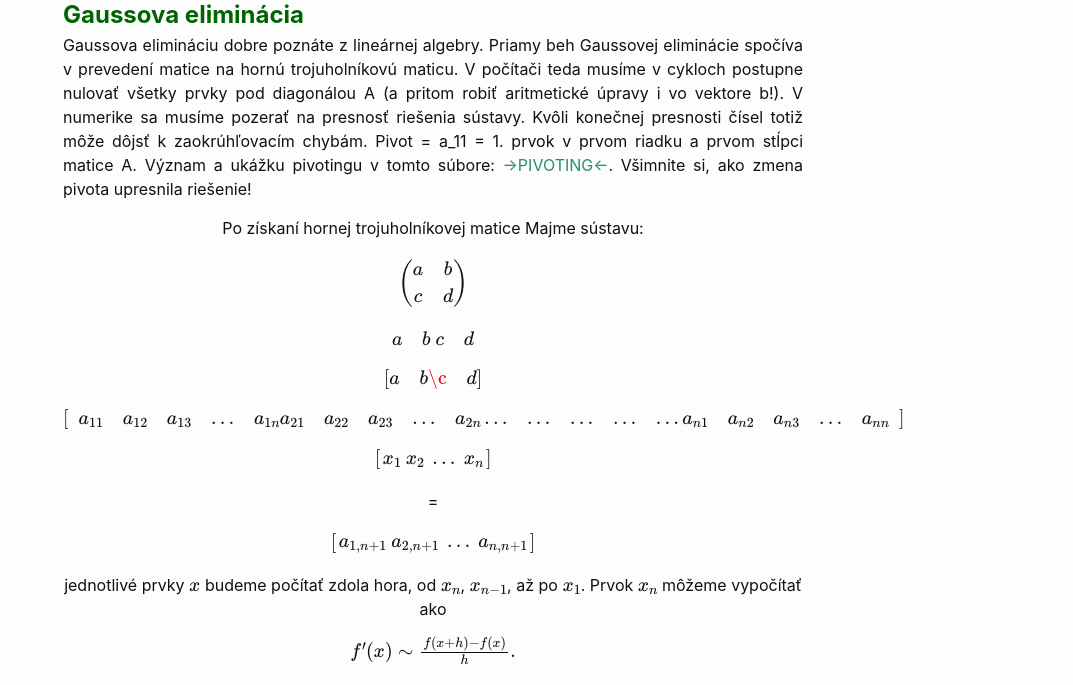
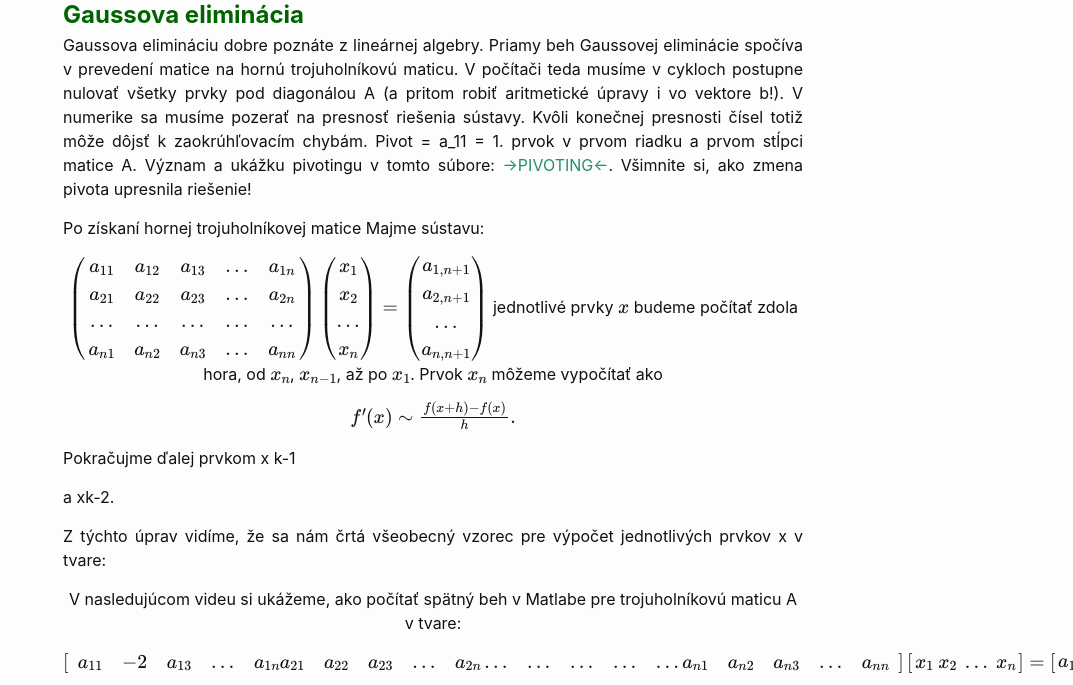
Before and after one commit to maslarova/maslarova.github.io, a Jekyll site: the page built from _posts/2021-03-04-cvicenie3.md, in a window 1280 px wide and 900 px high, scrolled down 474 px, cut to the strip 0-685 px from the top of the window. Shown: the whole strip, without its empty margins (207-1280 px from the left). Built offline with Jekyll 4.4.1, drawn with Linux system fonts in a browser that asks for light colours.

Commit message:
2021-03-04-cvicenie3.md

```diff
--- a/_posts/2021-03-04-cvicenie3.md
+++ b/_posts/2021-03-04-cvicenie3.md
@@ -23,34 +23,22 @@ Význam a ukážku pivotingu v tomto súbore: [->PIVOTING<-](http://maslarova.gi
 
 Po získaní hornej trojuholníkovej matice
 Majme sústavu:
-{: .centering}
-
- $$\begin{pmatrix} a & b \\ c & d \end{pmatrix}$$
-
 
 {: .centering}
-
-  $\begin{matrix} a & b \\ c & d \end{matrix}$
-
-{: .centering}
-
-$\begin{bmatrix}a & b\\c & d\end{bmatrix}$
-
-{: .centering}
-
-\begin{bmatrix}
+$$\begin{pmatrix}
 a_{11} & a_{12} & a_{13} & \dots & a_{1n} \\
 a_{21} & a_{22} & a_{23} & \dots & a_{2n} \\
 \dots  & \dots  & \dots  & \dots & \dots  \\
 a_{n1} & a_{n2} & a_{n3} & \dots & a_{nn}
-\end{bmatrix}
-\begin{bmatrix}
+\end{pmatrix}
+\begin{pmatrix}
 x_1 \\ x_2 \\ \dots \\ x_n
-\end{bmatrix}
+\end{pmatrix}
 =
-\begin{bmatrix}
+\begin{pmatrix}
 a_{1,n+1} \\ a_{2,n+1} \\ \dots \\ a_{n,n+1}
-\end{bmatrix}
+\end{pmatrix}
+$$
 jednotlivé prvky $x$ budeme počítať zdola hora, od $x_n$, $x_{n-1}$, až po $x_1$.
 Prvok $x_n$ môžeme vypočítať ako
 
```
